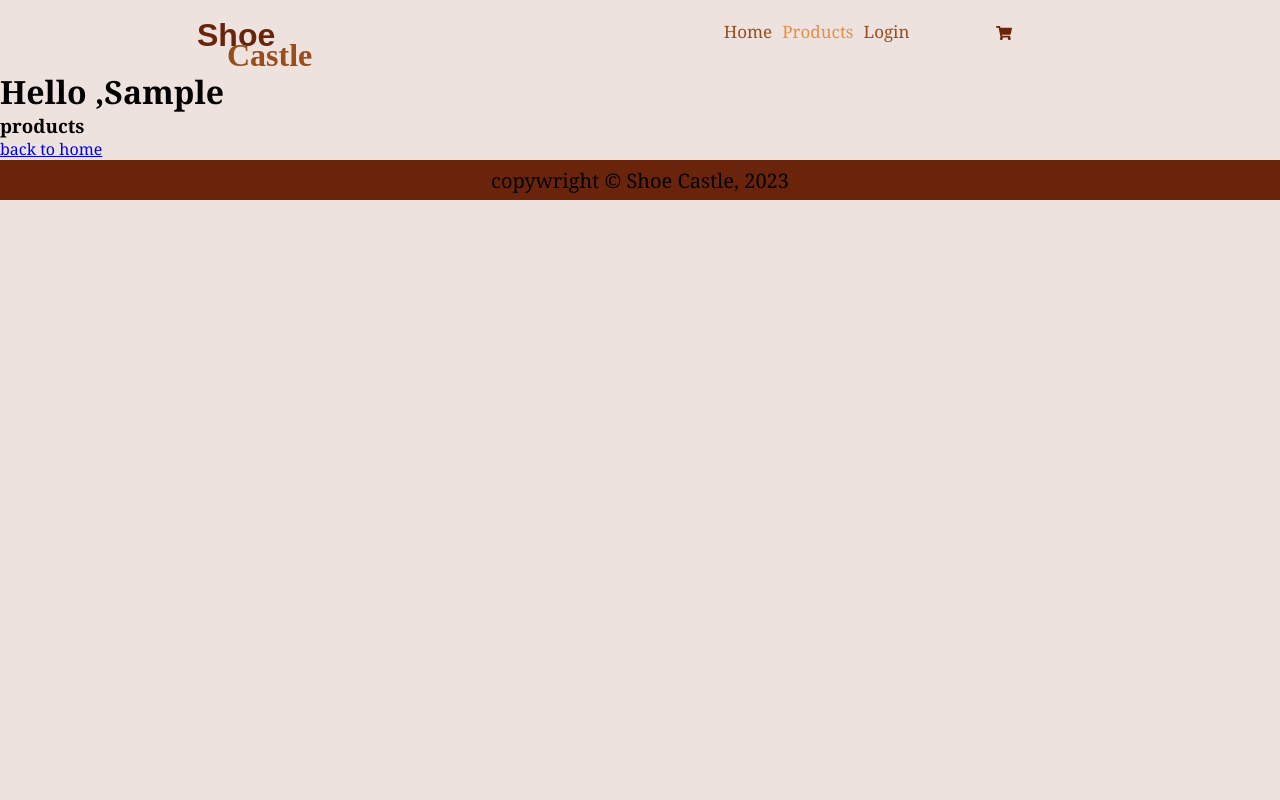
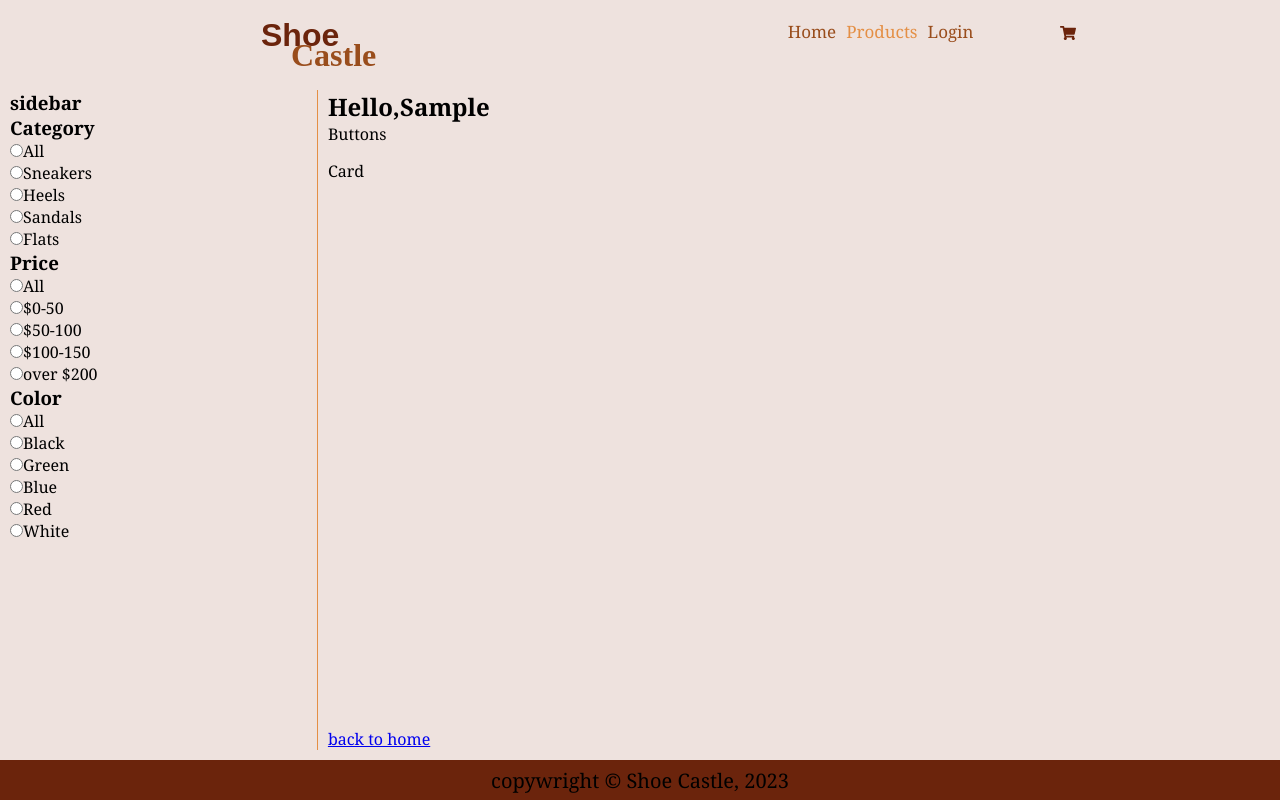
Before and after one commit to chiagoziepio/shoe-castle, a React (Vite) app: page /login in a window 1280 px wide. Both pictures are taken after typing "Sample" into the empty fields and a click on the button "Submit". Built offline with nearby package versions, Linux system fonts and the light colour scheme.

Commit message:
set the layout for the products page and also set the sidebar

```diff
--- a/src/ComponentCss/Header.css
+++ b/src/ComponentCss/Header.css
@@ -1,10 +1,11 @@
 .header{
     display: flex;
     width: 70%;
-
-    margin: 0 auto;
     justify-content: space-between;
     align-items: center;
     min-height: 70px;
-    position: relative;
+    position: fixed;
+    top: 0;
+    left: 20%;
+
 }
--- a/src/ComponentCss/Products.css
+++ b/src/ComponentCss/Products.css
@@ -0,0 +1,22 @@
+.products{
+    flex-grow: 1;
+    width: 97vw;
+    margin: 10px;
+    margin-top: 90px;
+    display: flex;
+}
+.products_sidebar{
+    margin-right: 10px;
+    width: 25%;
+    border-right: 1.5px solid #e48f45 ;
+}
+.products .products_body{
+    display: flex;
+    flex-direction: column;
+    width: 75%;
+}
+.products .products_body .card-container{
+    flex-grow: 1;
+    display: flex;
+    margin: 15px 0;
+}
--- a/src/Components/Products.jsx
+++ b/src/Components/Products.jsx
@@ -1,16 +1,29 @@
 import React from 'react'
 import '../ComponentCss/Products.css'
 import {Link} from 'react-router-dom'
-
-
+import Buttons from './Buttons'
+import Card from './Card'
+import SideBar from './SideBar/SideBar'
 
 const Products = ({user}) => {
   return (
-    <div>
-      <h1> Hello ,{user}</h1>
-        <h3>products</h3>
-      <Link to = '/'>back to home</Link>
-    </div>
+    <section className='products'>
+      <div className="products_sidebar">
+        <SideBar/>
+      </div>
+      <div className="products_body">
+        <div className="product_body_first">
+         <h1> Hello,{user}</h1>
+         <div className="products_btn"><Buttons/></div>
+      </div>
+        <div className='card-container'>
+          <div className="card"><Card/></div>
+        </div>
+        <Link to = '/'>back to home</Link>
+      </div>
+
+
+    </section>
   )
 }
 
--- /dev/null
+++ b/src/Components/SideBar/Category.jsx
@@ -0,0 +1,36 @@
+import React, { useState } from 'react'
+import Label from './Label'
+const Category = () => {
+
+  return (
+    <div className='category_items'>
+      <h3 className="sidebar-container-tile">Category</h3>
+      <label className='sidebar-label-contaier'>
+          <input type="radio" value ="" name='sid1' />
+          <span className='checkmark'></span>All
+      </label>
+      <Label
+       value = "sneakers"
+       name = "sid1"
+       title='Sneakers'
+      />
+      <Label
+       value = "heels"
+       name = "sid1"
+       title='Heels'
+      />
+      <Label
+       value = "sandals"
+       name = "sid1"
+       title='Sandals'
+      />
+      <Label
+       value = "flats"
+       name = "sid1"
+       title='Flats'
+      />
+    </div>
+  )
+}
+
+export default Category
--- /dev/null
+++ b/src/Components/SideBar/Color.jsx
@@ -0,0 +1,45 @@
+import React from 'react'
+import Label from './Label'
+
+const Color = () => {
+  return (
+    <div className='color-item'>
+      <h3 className="sidebar-container-tile">Color</h3>
+      <label className='sidebar-label-contaier'>
+          <input type="radio" value ="" name='sid3' />
+          <span className='checkmark all' ></span>All
+      </label>
+      <Label
+
+       name = "sid3"
+       title='Black'
+       color= "black"
+       value = "black"
+      />
+      <Label
+       name = "sid3"
+       title='Green'
+       color= "green"
+       value = "green"
+      />
+      <Label
+       name = "sid3"
+       title='Blue'
+       color= "blue"
+       value = "blue"
+      />
+      <Label
+       name = "sid3"
+       title='Red'
+       color= "red"
+       value = "red"
+      />
+      <label className='sidebar-label-contaier'>
+          <input type="radio" value ="white" name='sid3' />
+          <span className='checkmark' ></span>White
+      </label>
+    </div>
+  )
+}
+
+export default Color
--- /dev/null
+++ b/src/Components/SideBar/Label.jsx
@@ -0,0 +1,13 @@
+import  { useState } from 'react'
+
+const Label = ({name,value,title,color}) => {
+
+  return (
+    <label className='sidebar-label-contaier'>
+        <input type="radio" value={value} name={name} />
+        <span className='checkmark' style={{backgroundColor:color}}></span>{title}
+    </label>
+  )
+}
+
+export default Label
--- /dev/null
+++ b/src/Components/SideBar/Price.jsx
@@ -0,0 +1,36 @@
+import React from 'react'
+import Label from './Label'
+const Price = () => {
+  return (
+    <div className='price_items'>
+
+      <h3 className="sidebar-container-tile">Price</h3>
+      <label className='sidebar-label-contaier'>
+          <input type="radio" value ="" name='sid2' />
+          <span className='checkmark'></span>All
+      </label>
+      <Label
+       value = {50}
+       name = "sid2"
+       title='$0-50'
+      />
+      <Label
+       value = {100}
+       name = "sid2"
+       title='$50-100'
+      />
+      <Label
+       value = {150}
+       name = "sid2"
+       title='$100-150'
+      />
+      <Label
+       value = {200}
+       name = "sid2"
+       title='over $200'
+      />
+    </div>
+  )
+}
+
+export default Price
--- /dev/null
+++ b/src/Components/SideBar/SideBar.css
@@ -0,0 +1,12 @@
+.category_items{
+    display: flex;
+    flex-direction: column;
+}
+.price_items{
+    display: flex;
+    flex-direction: column;
+}
+.color-item{
+    display: flex;
+    flex-direction: column;
+}
--- /dev/null
+++ b/src/Components/SideBar/SideBar.jsx
@@ -0,0 +1,25 @@
+import React from 'react'
+import Category from './Category'
+import Color from './Color'
+import Price from './Price'
+import './Sidebar.css'
+
+const SideBar = () => {
+  return (
+    <div>
+        <h3>sidebar</h3>
+        <div className="category-section">
+            <Category/>
+        </div>
+        <div className="price-section">
+            <Price/>
+        </div>
+       <div className="color-section">
+       <    Color/>
+       </div>
+
+    </div>
+  )
+}
+
+export default SideBar
```
